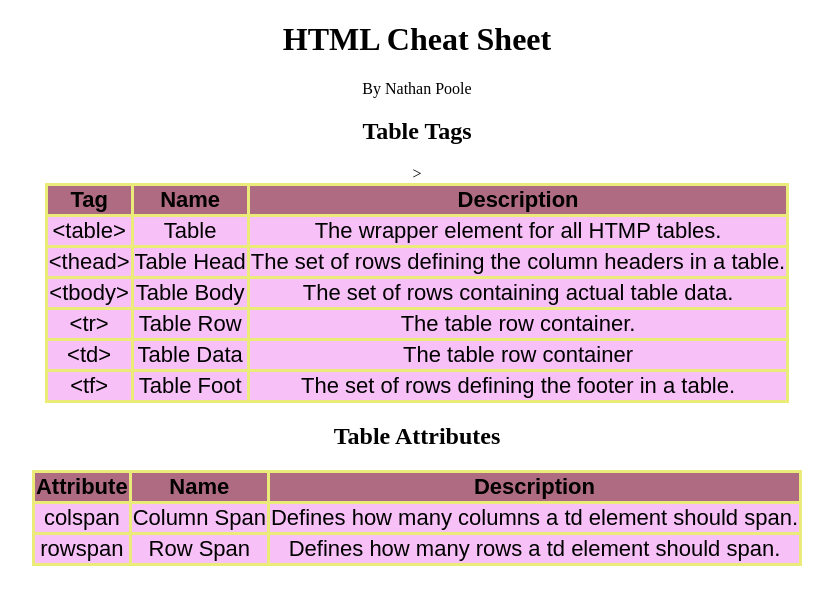
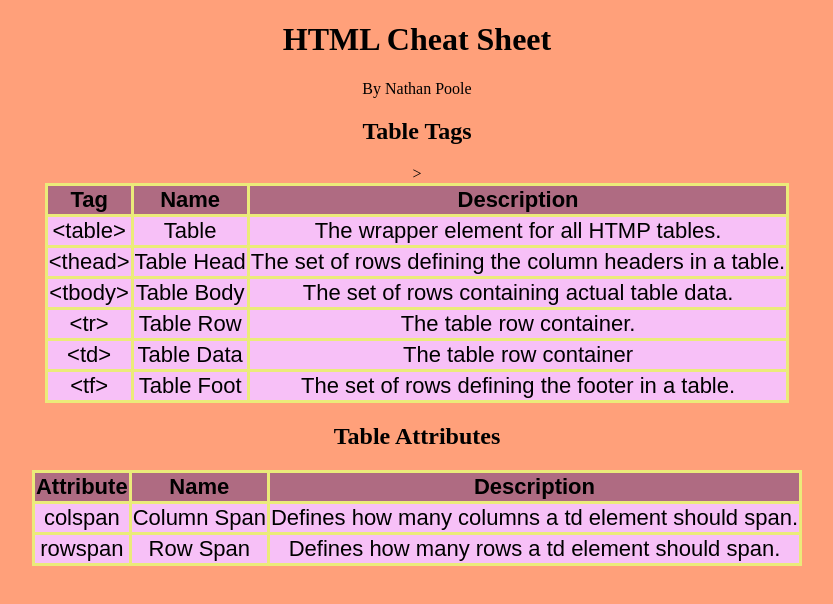
Before and after one commit to NathanPoole-hash/HTML-Cheatsheet, a plain HTML site: page index.html in a window 1280 px wide. Shown: the whole page, without its empty margins (223-1056 px from the left). Drawn offline with Linux system fonts and the light colour scheme.

Commit message:
background color changed

```diff
--- a/index.css
+++ b/index.css
@@ -21,3 +21,7 @@ th, td {
 th {
     background-color: rgb(175, 107, 130);
 }
+
+html {
+    background-color: lightsalmon;
+}
```
